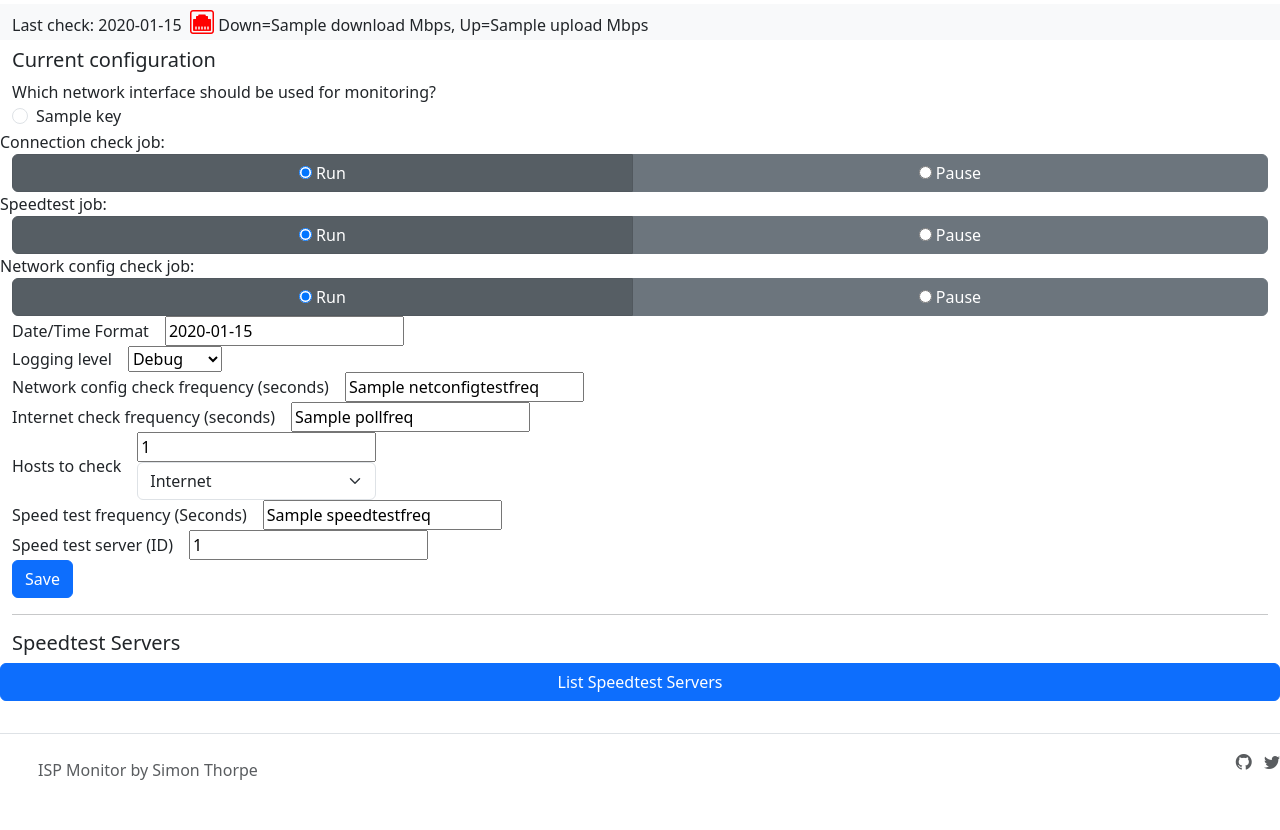
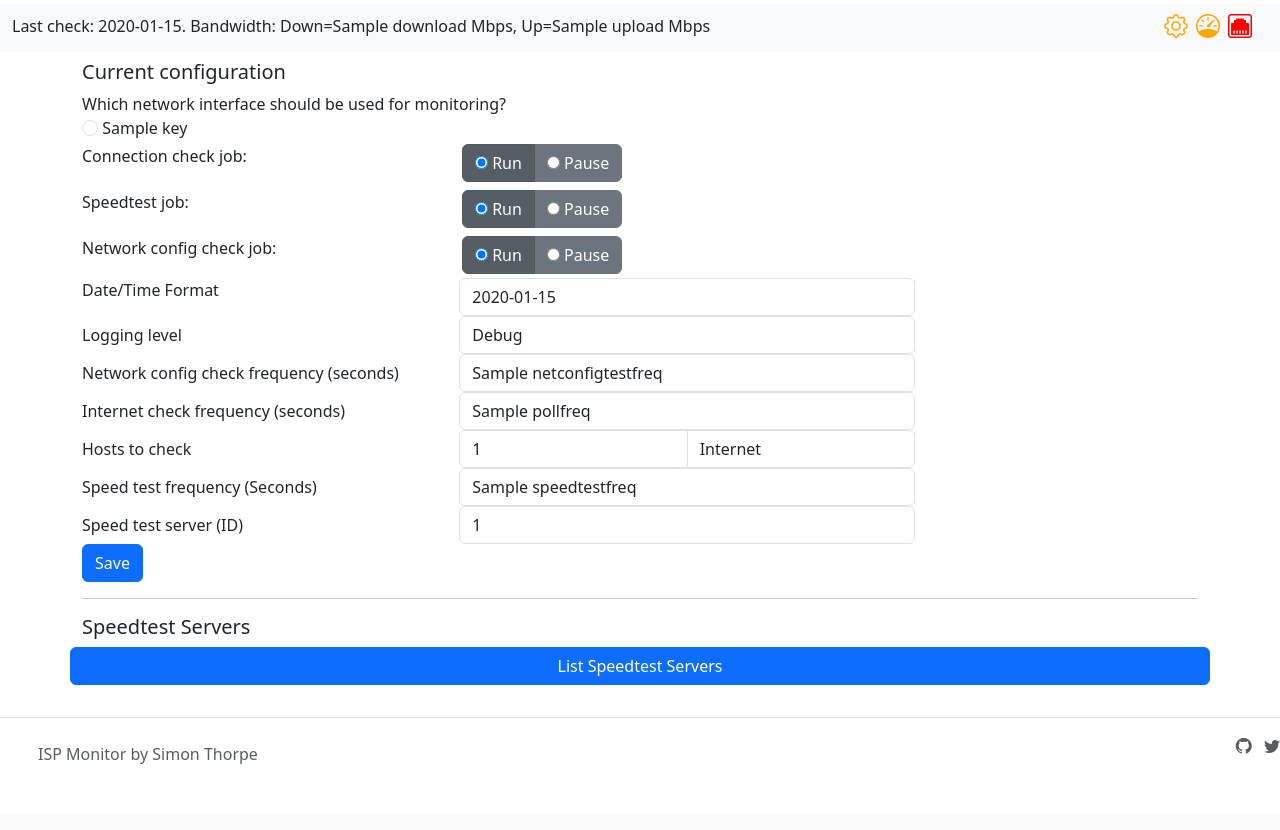
Before and after one commit to securitypedant/ispmonitor, a Python web app: template templates/config.html in a window 1280 px wide. Shown: the part 56-886 px from the top of the page. After the commit the page ends 820 px from the top, so only its background shows below. Run offline with Jinja, Linux system fonts and the light colour scheme; the template is opened without the code that fills it: most values are stand-ins (such as "Sample title", 1, 10 or a date in 2020).

Commit message:
Major UX updates

```diff
--- a/config.yaml
+++ b/config.yaml
@@ -8,9 +8,9 @@ hosts:
 - - bbc.co.uk
   - inet
 logginglevel: INFO
-netconfigtestfreq: 60
+netconfigtestfreq: 86400
 pollfreq: 10
-speedtestfreq: 60
-speedtestjobstatus: pause
+speedtestfreq: 10800
+speedtestjobstatus: run
 speedtestserverid: Any
 tracetargethost: 8.8.8.8
--- a/static/base.js
+++ b/static/base.js
@@ -12,10 +12,12 @@ window.addEventListener("load",function(event) {
       document.getElementById('speedtest_result').innerHTML = result;
       document.getElementById('speedtest_button').textContent = "Run Speedtest";
       document.getElementById('speedtest_button').disabled = false;
+      document.getElementById('speedtest-indicator').style.color = "orange";
     };
     xhr.send();
     document.getElementById('speedtest_button').disabled = true;
     document.getElementById('speedtest_button').innerHTML = "<span class='spinner-border spinner-border-sm'></span> Speedtest Running...";
+    document.getElementById('speedtest-indicator').style.color = "green";
 
   });
 },false);
--- a/templates/config.html
+++ b/templates/config.html
@@ -25,17 +25,19 @@
     });
   }
   </script>
+<div class="container py-2">
   <h5>Current configuration</h5>
-<form method="post" action="/config">
+  <form method="post" action="/config" class="form-inline">
       Which network interface should be used for monitoring?<br>
       {% for key, value in interfaces.items() %}
-    <div class="form-check form-check-inline">
+      <div class="form-check-inline">
           <input class="form-check-input" type="radio" name="interfaceRadioGroup" id="{{ key }}" value="{{ key }}" {% if configdict['defaultinterface'] == key %}checked{% endif %}>
-      <label class="form-check-label" for="radioCheck1">{{ key }}</label>
+          <label class="form-check-label" for="{{ key }}">{{ key }}</label>
       </div>
       {% endfor %}
-  <div class="row">
-    Connection check job:
+    <div class="row py-1">
+      <div class="col-4">Connection check job:</div>
+      <div class="col-7">
         <div class="o-switch btn-group" data-toggle="buttons" role="group">
           <label class="btn btn-secondary active">
             <input type="radio" name="connectiontestjob_options" id="connectiontestjob_run" value="run" {% if configdict['connectionmonitorjobstatus'] == 'run' %}checked{% endif %}> Run</label>
@@ -44,8 +46,10 @@
           </label>
         </div>
       </div>
-  <div class="row">
-    Speedtest job:
+    </div>
+    <div class="row py-1">
+      <div class="col-4">Speedtest job:</div>
+      <div class="col-7">
         <div class="o-switch btn-group" data-toggle="buttons" role="group">
           <label class="btn btn-secondary active">
             <input type="radio" name="speedtestjob_options" id="speedtestjob_run" value="run"{% if configdict['speedtestjobstatus'] == 'run' %}checked{% endif %}> Run
@@ -55,8 +59,10 @@
           </label>
         </div>
       </div>
-  <div class="row">
-    Network config check job:
+    </div>
+    <div class="row py-1">
+      <div class="col-4">Network config check job:</div>
+      <div class="col-7">
         <div class="o-switch btn-group" data-toggle="buttons" role="group">
           <label class="btn btn-secondary active">
             <input type="radio" name="netconfigjob_options" id="netconfigjob_run" value="run"{% if configdict['checknetconfigjobstatus'] == 'run' %}checked{% endif %}> Run
@@ -66,14 +72,15 @@
           </label>
         </div>
       </div>
-  <div class="row g-3 align-items-center">
-    <div class="col-auto"><label for="datetimeformat">Date/Time Format</label></div>
-    <div class="col-auto"><input type="text" name="datetimeformat" id="datetimeformat" value="{{ configdict['datetimeformat'] }}"></div>
+    </div>
+    <div class="row g-3">
+      <div class="col-4"><label class="form-label" for="datetimeformat">Date/Time Format</label></div>
+      <div class="col-5"><input type="text" class="form-control" name="datetimeformat" id="datetimeformat" value="{{ configdict['datetimeformat'] }}"></div>
     </div>
     <div class="row g-3 align-items-center">
-    <div class="col-auto"><label for="logginglevel">Logging level</label></div>
-    <div class="col-auto">
-      <select name="logginglevel" id="logginglevel">
+      <div class="col-4"><label for="logginglevel">Logging level</label></div>
+      <div class="col-5">
+        <select name="logginglevel"  class="form-control" id="logginglevel">
           <option value="DEBUG" {% if configdict['logginglevel'] == 'DEBUG' %}selected{% endif %}>Debug</option>
           <option value="INFO" {% if configdict['logginglevel'] == 'INFO' %}selected{% endif %}>Info</option>
           <option value="WARNING" {% if configdict['logginglevel'] == 'WARNING' %}selected{% endif %}>Warnings</option>
@@ -82,20 +89,21 @@
       </div>
     </div>
     <div class="row g-3 align-items-center">
-    <div class="col-auto"><label for="pollfreq">Network config check frequency (seconds)</label></div>
-    <div class="col-auto"><input type="text" name="netconfigtestfreq" id="netconfigtestfreq" value="{{ configdict['netconfigtestfreq'] }}"></div>
+      <div class="col-4"><label for="pollfreq">Network config check frequency (seconds)</label></div>
+      <div class="col-5"><input type="text" class="form-control" name="netconfigtestfreq" id="netconfigtestfreq" value="{{ configdict['netconfigtestfreq'] }}"></div>
     </div>
     <div class="row g-3 align-items-center">
-    <div class="col-auto"><label for="pollfreq">Internet check frequency (seconds)</label></div>
-    <div class="col-auto"><input type="text" name="pollfreq" id="pollfreq" value="{{ configdict['pollfreq'] }}"></div>
+      <div class="col-4"><label for="pollfreq">Internet check frequency (seconds)</label></div>
+      <div class="col-5"><input type="text" class="form-control" name="pollfreq" id="pollfreq" value="{{ configdict['pollfreq'] }}"></div>
     </div>
     <div class="row g-3 align-items-center">
-    <div class="col-auto"><label for="hosts">Hosts to check</label></div>
-    <div class="col-auto">
+
+        <div class="col-4"><label for="hosts">Hosts to check</label></div>
+        <div class="col-5">
           {% for host in configdict['hosts'] %}
-      <div>
-        <input type="text" name="hosts" id="host1" value="{{ host[0] }}">
-        <select class="form-select" name="hosttype" id="host1">
+          <div class="input-group">
+            <input type="text" class="form-control" name="hosts" id="host1" value="{{ host[0] }}">
+            <select class="form-control" name="hosttype" id="host1">
               <option value="inet" {% if host[1] == 'inet' %}selected{% endif %}>Internet</option>
               <option value="local" {% if host[1] == 'local' %}selected{% endif %}>Local LAN</option>
             </select>
@@ -104,12 +112,12 @@
         </div>
     </div>
     <div class="row g-3 align-items-center">
-    <div class="col-auto"><label for="speedtestfreq">Speed test frequency (Seconds)</label></div>
-    <div class="col-auto"><input type="text" name="speedtestfreq" id="speedtestfreq" value="{{ configdict['speedtestfreq'] }}"></div>
+      <div class="col-4"><label for="speedtestfreq">Speed test frequency (Seconds)</label></div>
+      <div class="col-5"><input type="text" class="form-control" name="speedtestfreq" id="speedtestfreq" value="{{ configdict['speedtestfreq'] }}"></div>
     </div>
     <div class="row g-3 align-items-center">
-    <div class="col-auto"><label for="speedtestserverid">Speed test server (ID)</label></div>
-    <div class="col-auto"><input type="text" name="speedtestserverid" id="speedtestserverid" value="{{ configdict['speedtestserverid'] }}"></div>
+      <div class="col-4"><label for="speedtestserverid">Speed test server (ID)</label></div>
+      <div class="col-5"><input type="text" class="form-control" name="speedtestserverid" id="speedtestserverid" value="{{ configdict['speedtestserverid'] }}"></div>
     </div>
 
     <input type="submit" class="btn btn-primary" value="Save">
@@ -121,4 +129,5 @@
   </div>
   <div id="speedtestserverlist_result">
   </div>
+</div>
 {% endblock %}
--- a/templates/home.html
+++ b/templates/home.html
@@ -2,9 +2,11 @@
 {% block title %}ISP Monitor{% endblock %}
 {% block content %}
 <script src="{{url_for('static', filename='home.js')}}"></script>
+<div class="container-fluid py-2">
   <div class="row">
     <div class="col-sm-6">
       <div id='latencychart' class='chart'”></div>
+      <div class="container w-25">
         <select class="form-select" id="latencyrange">
           <option value="hour">Hour</option>
           <option value="day">Day</option>
@@ -12,14 +14,17 @@
           <option value="month">Month</option>
         </select>
       </div>
+    </div>
     <div class="col-sm-6">
       <div id='speedchart' class='chart'”></div>
+      <div class="container w-25">
         <select class="form-select" id="speedrange">
           <option value="hour">Hour</option>
           <option value="day">Day</option>
           <option value="week" selected>Week</option>
           <option value="month">Month</option>
         </select>
+      </div>
     </div>
   </div>
   <div class="row py-3">
@@ -50,6 +55,7 @@
       {% endif %}
     </ul>
   </div>
+</div>
 <script src='https://cdn.plot.ly/plotly-latest.min.js'></script>
 <script type='text/javascript'>
   var ltgraphs = {{ ltgraphJSON | safe }};
--- a/templates/layout.html
+++ b/templates/layout.html
@@ -32,20 +32,23 @@
         </button>
       </div>
     </nav>
-    <div class="container-fluid bg-light">
-      Last check: {{ lastcheckdate }}&nbsp;
-      {% if onlinestatus %}
-      <i class="bi bi-ethernet" style="font-size: 1.5rem; color: green;"></i>
-      {% else %}
-      <i class="bi bi-ethernet" style="font-size: 1.5rem; color: red;"></i>
-      {% endif %}
-      <span id="speedtest_result">Down={{ lastspeedcheck['download'] }} Mbps, Up={{ lastspeedcheck['upload'] }} Mbps</span>
+    <div class="container-fluid bg-light pb-1">
+      <div class="row">
+        <div class="col-7 d-flex align-items-center">
+            <div class="align-middle" id="lastcheck_result">Last check: {{ lastcheckdate }}.&nbsp;</div>
+            <div class="align-middle" id="speedtest_result">Bandwidth: Down={{ lastspeedcheck['download'] }} Mbps, Up={{ lastspeedcheck['upload'] }} Mbps</div>
+        </div>
+        <div class="col-5 d-flex flex-row-reverse p-1">
+
+          <i id="ethernet-indicator" class="bi bi-ethernet pe-4" style="font-size: 1.5rem; color:{% if monitor_status == 'online' %}green{% elif monitor_status == 'paused' %}grey{% else %}red{% endif %};"></i>
+          <i id="speedtest-indicator" class="bi bi-speedometer pe-2" style="font-size: 1.5rem; color:{% if speedtest_status == 'yes' %}green{% elif speedtest_status == 'paused' %}grey{% else %}orange{% endif %}"></i>
+          <i id="netconfig-indicator" class="bi bi-gear pe-2" style="font-size: 1.5rem; color:{% if netconfig_status == 'yes' %}green{% elif netconfig_status == 'paused' %}grey{% else %}orange{% endif %}"></i>
+        </div>
+      </div>
     </div>
     <!-- BODY -->
-    <div class="container-fluid py-2">
       {% block content %}
       {% endblock %}
-    </div>
     <!-- FOOTER -->
     <footer class="d-flex flex-wrap justify-content-between align-items-center py-3 my-4 border-top mx-auto">
         <div class="col-md-4 d-flex">
--- a/templates/log.html
+++ b/templates/log.html
@@ -2,6 +2,7 @@
 {% block title %}ISP Monitor log file{% endblock %}
 {% block log_active%}{{"active"}}{% endblock %}
 {% block content %}
+<div class="container-fluid py-2">
     <h5 class="p-2">Log file {{ logfilename }}</h5>
     <ul class="list-group">
         {% for line in lines %}
@@ -15,7 +16,7 @@
                 {% set buttoncolor="secondary" %}
             {% endif %}
         <li class="list-group-item d-flex py-1">
-        <span class="badge bg-{{buttoncolor}} rounded-pill">{{ line.split(":")[3] }}</span>
+            <span class="badge bg-{{buttoncolor}}">{{ line.split(":")[3] }}</span>
             &nbsp;
             {{ line.split(",")[0] }} - {{ line.split(":")[4] }}
             &nbsp;
@@ -30,4 +31,5 @@
         {% endif %}
         {% endfor %}
     </ul>
+</div>
 {% endblock %}
```
Also changed, not shown: app.py (+21 -6 lines), templates/event.html (+8 -5 lines), README.md. Lines whose indentation alone changed are shown as unchanged.
